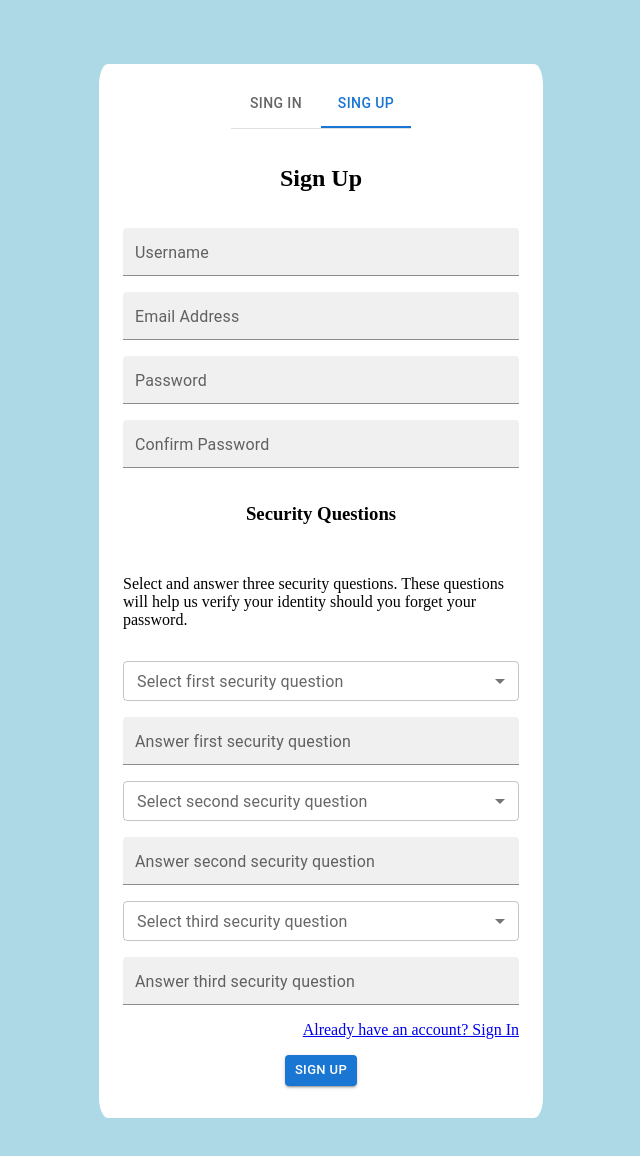
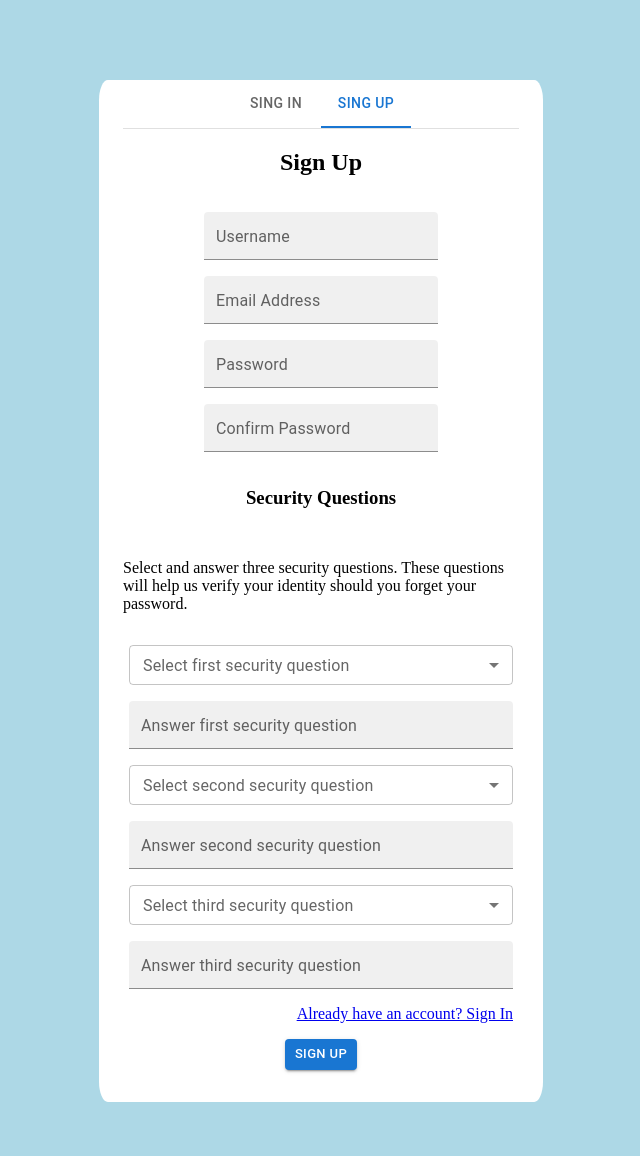
Before and after one commit to Amir-Aminian/schedule-assistant, a React (Create React App) app: page /singUp in a window 1280 px wide. Shown: the top 1156 px of the page, without its empty margins (319-959 px from the left). Built offline with nearby package versions, Linux system fonts and the light colour scheme.

Commit message:
updatedt all components style

```diff
--- a/src/components/authentication/ForgotPassword.js
+++ b/src/components/authentication/ForgotPassword.js
@@ -1,4 +1,4 @@
-import { Button, Grid } from "@mui/material";
+import { Box, Button, Grid } from "@mui/material";
 import { Link } from "react-router-dom";
 import InputForm from "../forms/InputForm";
 import { useForm } from "react-hook-form";
@@ -11,6 +11,7 @@ const ForgotPassword = () => {
     };
 
     return (
+        <Box>
             <Grid container direction="column" alignItems="center" justifyContent="center" spacing={2}>
                 <Grid item>
                     <h2>Forgot Your Password?</h2>
@@ -20,7 +21,7 @@ const ForgotPassword = () => {
                 </Grid>
                 <Grid item>
                     <form onSubmit={handleSubmit(submit)}>
-                    <Grid container item direction="column" alignItems="center" justifyContent="center" spacing={2}>
+                        <Grid container item direction="column" alignItems="center" justifyContent="center" spacing={2} width={400}>
                             <InputForm type="text" id="SA1" label="Answer first security question" control={control} />
                             <InputForm type="text" id="SA2" label="Answer the second question" control={control} />
                             <InputForm type="text" id="SA3" label="Answer the third question" control={control} />
@@ -34,6 +35,7 @@ const ForgotPassword = () => {
                     </form>
                 </Grid>
             </Grid>
+        </Box>
     );
 }
 
--- a/src/components/authentication/SignIn.js
+++ b/src/components/authentication/SignIn.js
@@ -1,6 +1,6 @@
 import InputForm from "../forms/InputForm";
 import { Link } from "react-router-dom";
-import { Button, Grid } from "@mui/material";
+import { Button, Grid, Box } from "@mui/material";
 import NavigationBar from "./NavigationBar";
 import { useForm } from "react-hook-form";
 
@@ -12,16 +12,15 @@ const SignIn = () => {
     };
 
     return (
+        <Box>
+            <NavigationBar tabIndex={0} />
             <Grid container direction="column" alignItems="center" justifyContent="center" spacing={2}>
-            <Grid item>
-                <NavigationBar tabIndex={0} />
-            </Grid>
                 <Grid item>
                     <h2>Sign In</h2>
                 </Grid>
                 <Grid item>
                     <form onSubmit={handleSubmit(submit)}>
-                    <Grid container item direction="column" alignItems="center" justifyContent="center" spacing={2}>
+                        <Grid container item direction="column" alignItems="center" justifyContent="center" spacing={2} width={250}>
                             <InputForm type="text" id="username" label="Username" control={control} />
                             <InputForm type="password" id="password" label="Password" control={control} />
                             <Grid container item justifyContent="flex-end">
@@ -34,6 +33,7 @@ const SignIn = () => {
                     </form>
                 </Grid>
             </Grid>
+        </Box>
     );
 }
 
--- a/src/components/authentication/SignUp.js
+++ b/src/components/authentication/SignUp.js
@@ -1,7 +1,7 @@
 import InputForm from "../forms/InputForm";
 import DropDownForm from "../forms/DropDownInputForm";
 import { Link, useNavigate } from "react-router-dom";
-import { Button, Grid } from "@mui/material";
+import { Box, Button, Grid } from "@mui/material";
 import NavigationBar from "./NavigationBar";
 import Register from "../../utilities/Register";
 import { useForm } from "react-hook-form";
@@ -20,26 +20,32 @@ const SignUp = () => {
     const securityQuestions = ["In what city were you born?", "What is the name of your favorite pet?", "What is your mother's maiden name?", "What high school did you attend?", "What was the name of your elementary school?", "What was the make of your first car?", "What was your favorite food as a child?", "Where did you meet your spouse?", "What year was your father (or mother) born?"];
 
     return (
+        <Box>
+            <NavigationBar tabIndex={1} />
             <Grid container direction="column" alignItems="center" justifyContent="center" spacing={2}>
-            <Grid item>
-                <NavigationBar tabIndex={1} />
-            </Grid>
+
                 <Grid item>
                     <h2>Sign Up</h2>
                 </Grid>
                 <Grid item>
                     <form onSubmit={handleSubmit(submit)}>
-                    <Grid container item direction="column" alignItems="center" justifyContent="center" spacing={2}>
+                        <Grid container item direction="column" alignItems="center" justifyContent="center" spacing={2} width={250}>
                             <InputForm type="text" id="username" label="Username" control={control} />
                             <InputForm type="text" id="emailAddress" label="Email Address" control={control} />
                             <InputForm type="password" id="password" label="Password" control={control} />
                             <InputForm type="password" id="confirmPassword" label="Confirm Password" control={control} />
+                        </Grid>
+                    </form>
+                </Grid>
                 <Grid item>
                     <h3>Security Questions</h3>
                 </Grid>
                 <Grid item>
                     <p>Select and answer three security questions. These questions will help us verify your identity should you forget your password.</p>
                 </Grid>
+                <Grid item>
+                    <form onSubmit={handleSubmit(submit)}>
+                        <Grid container item direction="column" alignItems="center" justifyContent="center" spacing={2} width={400}>
                             <DropDownForm id="SQ1" label={"Select first security question"} options={securityQuestions} control={control} />
                             <InputForm type="text" id="SA1" label="Answer first security question" control={control} />
                             <DropDownForm id="SQ2" label={"Select second security question"} options={securityQuestions} control={control} />
@@ -56,6 +62,7 @@ const SignUp = () => {
                     </form>
                 </Grid>
             </Grid>
+        </Box>
     );
 }
 
```
Lines whose indentation alone changed are shown as unchanged.
